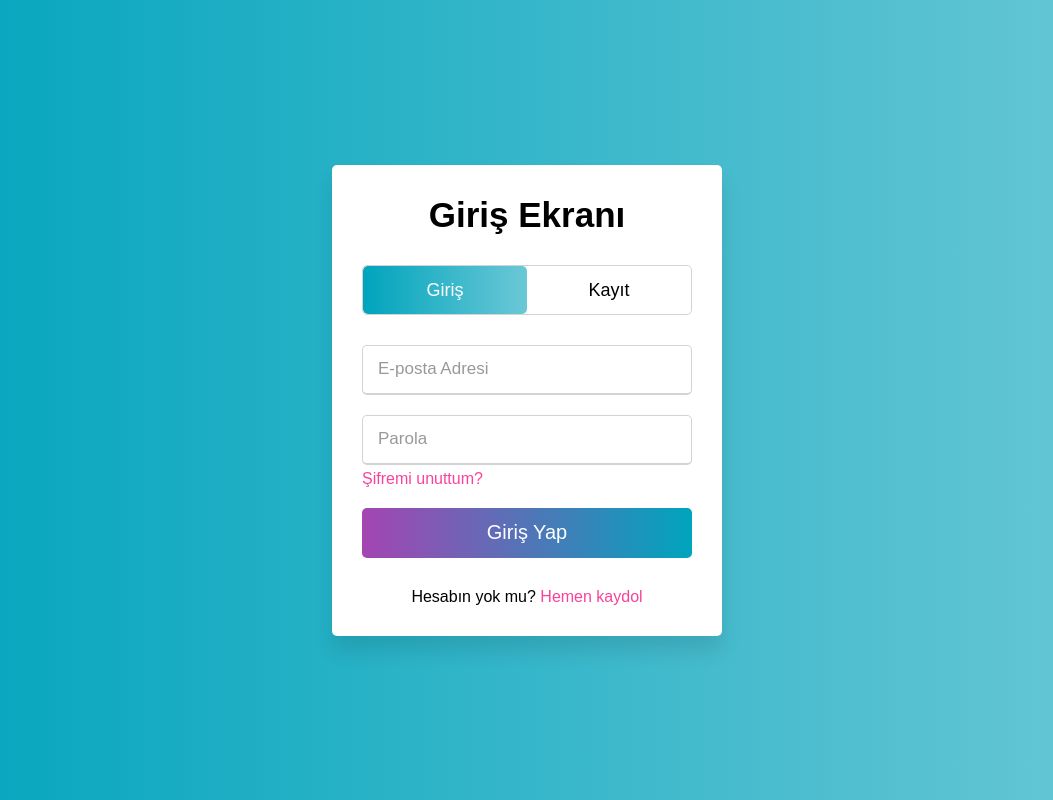
After one commit to saadettindursun1/bist-demo-uygulamasi, a PHP site: page /giris in a window 1280 px wide. The commit adds this page. Shown: the whole page, without its empty margins (113-1166 px from the left). Run offline with PHP 8.4, Linux system fonts and the light colour scheme.

Commit message:
giriş ekranı ve bist100 ekranı tasarlandı

```diff
--- /dev/null
+++ b/giris.php
@@ -0,0 +1,310 @@
+<!DOCTYPE html>
+<!-- Created By CodingNepal -->
+<html lang="en" dir="ltr">
+
+<head>
+    <meta charset="utf-8">
+    <title>Login and Registration Form in HTML | CodingNepal</title>
+    <link rel="stylesheet" href="style.css">
+    <meta name="viewport" content="width=device-width, initial-scale=1.0">
+</head>
+<style>
+@import url('https://fonts.googleapis.com/css?family=Poppins:400,500,600,700&display=swap');
+
+* {
+    margin: 0;
+    padding: 0;
+    box-sizing: border-box;
+    font-family: 'Poppins', sans-serif;
+}
+
+html,
+body {
+    display: grid;
+    height: 100%;
+    width: 100%;
+    place-items: center;
+    background: -webkit-linear-gradient(left, #00a4bd, #6bc8d6);
+    /*  background-color: #00a4bd;*/
+}
+
+::selection {
+    background: #fa4299;
+    color: #fff;
+}
+
+.wrapper {
+    overflow: hidden;
+    max-width: 390px;
+    background: #fff;
+    padding: 30px;
+    border-radius: 5px;
+    box-shadow: 0px 15px 20px rgba(0, 0, 0, 0.1);
+}
+
+.wrapper .title-text {
+    display: flex;
+    width: 200%;
+}
+
+.wrapper .title {
+    width: 50%;
+    font-size: 35px;
+    font-weight: 600;
+    text-align: center;
+    transition: all 0.6s cubic-bezier(0.68, -0.55, 0.265, 1.55);
+}
+
+.wrapper .slide-controls {
+    position: relative;
+    display: flex;
+    height: 50px;
+    width: 100%;
+    overflow: hidden;
+    margin: 30px 0 10px 0;
+    justify-content: space-between;
+    border: 1px solid lightgrey;
+    border-radius: 5px;
+}
+
+.slide-controls .slide {
+    height: 100%;
+    width: 100%;
+    color: #fff;
+    font-size: 18px;
+    font-weight: 500;
+    text-align: center;
+    line-height: 48px;
+    cursor: pointer;
+    z-index: 1;
+    transition: all 0.6s ease;
+}
+
+.slide-controls label.signup {
+    color: #000;
+}
+
+.slide-controls .slider-tab {
+    position: absolute;
+    height: 100%;
+    width: 50%;
+    left: 0;
+    z-index: 0;
+    border-radius: 5px;
+
+    background: -webkit-linear-gradient(left, #00a4bd, #6bc8d6);
+
+    transition: all 0.6s cubic-bezier(0.68, -0.55, 0.265, 1.55);
+}
+
+input[type="radio"] {
+    display: none;
+}
+
+#signup:checked~.slider-tab {
+    left: 50%;
+}
+
+#signup:checked~label.signup {
+    color: #fff;
+    cursor: default;
+    user-select: none;
+}
+
+#signup:checked~label.login {
+    color: #000;
+}
+
+#login:checked~label.signup {
+    color: #000;
+}
+
+#login:checked~label.login {
+    cursor: default;
+    user-select: none;
+}
+
+.wrapper .form-container {
+    width: 100%;
+    overflow: hidden;
+}
+
+.form-container .form-inner {
+    display: flex;
+    width: 200%;
+}
+
+.form-container .form-inner form {
+    width: 50%;
+    transition: all 0.6s cubic-bezier(0.68, -0.55, 0.265, 1.55);
+}
+
+.form-inner form .field {
+    height: 50px;
+    width: 100%;
+    margin-top: 20px;
+}
+
+.form-inner form .field input {
+    height: 100%;
+    width: 100%;
+    outline: none;
+    padding-left: 15px;
+    border-radius: 5px;
+    border: 1px solid lightgrey;
+    border-bottom-width: 2px;
+    font-size: 17px;
+    transition: all 0.3s ease;
+}
+
+.form-inner form .field input:focus {
+    border-color: #fc83bb;
+    /* box-shadow: inset 0 0 3px #fb6aae; */
+}
+
+.form-inner form .field input::placeholder {
+    color: #999;
+    transition: all 0.3s ease;
+}
+
+form .field input:focus::placeholder {
+    color: #b3b3b3;
+}
+
+.form-inner form .pass-link {
+    margin-top: 5px;
+}
+
+.form-inner form .signup-link {
+    text-align: center;
+    margin-top: 30px;
+}
+
+.form-inner form .pass-link a,
+.form-inner form .signup-link a {
+    color: #fa4299;
+    text-decoration: none;
+}
+
+.form-inner form .pass-link a:hover,
+.form-inner form .signup-link a:hover {
+    text-decoration: underline;
+}
+
+form .btn {
+    height: 50px;
+    width: 100%;
+    border-radius: 5px;
+    position: relative;
+    overflow: hidden;
+}
+
+form .btn .btn-layer {
+    height: 100%;
+    width: 300%;
+    position: absolute;
+    left: -100%;
+
+    background: -webkit-linear-gradient(right, #a445b2, #00a4bd, #a445b2, #6bc8d6);
+    border-radius: 5px;
+    transition: all 0.4s ease;
+    ;
+}
+
+form .btn:hover .btn-layer {
+    left: 0;
+}
+
+form .btn input[type="submit"] {
+    height: 100%;
+    width: 100%;
+    z-index: 1;
+    position: relative;
+    background: none;
+    border: none;
+    color: #fff;
+    padding-left: 0;
+    border-radius: 5px;
+    font-size: 20px;
+    font-weight: 500;
+    cursor: pointer;
+}
+</style>
+
+<body>
+    <div class="wrapper">
+        <div class="title-text">
+            <div class="title login">
+                Giriş Ekranı
+            </div>
+            <div class="title signup">
+                Kayıt Ekranı
+            </div>
+        </div>
+        <div class="form-container">
+            <div class="slide-controls">
+                <input type="radio" name="slide" id="login" checked>
+                <input type="radio" name="slide" id="signup">
+                <label for="login" class="slide login">Giriş</label>
+                <label for="signup" class="slide signup">Kayıt</label>
+                <div class="slider-tab"></div>
+            </div>
+            <div class="form-inner">
+                <form action="#" class="login">
+                    <div class="field">
+                        <input type="text" placeholder="E-posta Adresi" required>
+                    </div>
+                    <div class="field">
+                        <input type="password" placeholder="Parola" required>
+                    </div>
+                    <div class="pass-link">
+                        <a href="#">Şifremi unuttum?</a>
+                    </div>
+                    <div class="field btn">
+                        <div class="btn-layer"></div>
+                        <input type="submit" value="Giriş Yap">
+                    </div>
+                    <div class="signup-link">
+                        Hesabın yok mu? <a href="">Hemen kaydol</a>
+                    </div>
+                </form>
+                <form action="#" class="signup">
+                    <div class="field">
+                        <input type="text" placeholder="E-posta Adresi" required>
+                    </div>
+                    <div class="field">
+                        <input type="password" placeholder="Parola" required>
+                    </div>
+                    <div class="field">
+                        <input type="password" placeholder="Parola (Tekrar)" required>
+                    </div>
+                    <div class="field btn">
+                        <div class="btn-layer"></div>
+                        <input type="submit" value="Kayıt Ol">
+                    </div>
+                </form>
+            </div>
+        </div>
+    </div>
+    <script>
+    const loginText = document.querySelector(".title-text .login");
+    const loginForm = document.querySelector("form.login");
+    const loginBtn = document.querySelector("label.login");
+    const signupBtn = document.querySelector("label.signup");
+    const signupLink = document.querySelector("form .signup-link a");
+    signupBtn.onclick = (() => {
+        loginForm.style.marginLeft = "-50%";
+        loginText.style.marginLeft = "-50%";
+    });
+    loginBtn.onclick = (() => {
+        loginForm.style.marginLeft = "0%";
+        loginText.style.marginLeft = "0%";
+    });
+    signupLink.onclick = (() => {
+        signupBtn.click();
+        return false;
+    });
+    </script>
+</body>
+
+</html>
--- a/index2.php
+++ b/index2.php
@@ -14,6 +14,7 @@
 </head>
 
 <body>
+
 
 
 
--- a/index3.php
+++ b/index3.php
@@ -17,7 +17,7 @@
 
 
 
-    <div class="flex flex-wrap demobist-container demobist-gradient wave" style=" border-radius: 300px 0 300px 0 ;">
+    <div class="flex flex-wrap demobist-container demobist-gradient wave" style=" border-radius: 0 0 300px 300px;">
         <div class="w-3/5 mt-5">
             <div class="flex justify-between">
                 <div>
```
Also changed, not shown: borsa-api.php (added, +89 -0 lines), borsa-istanbul.php (added, +179 -0 lines), functions/bist100.php (added, +20 -0 lines), functions/borsa-sql.php (added, +30 -0 lines), index.php (+84 -29 lines), .htaccess (added), images/demobist-logo-kare.webp (added), images/giris-kayit-image.webp (added).
